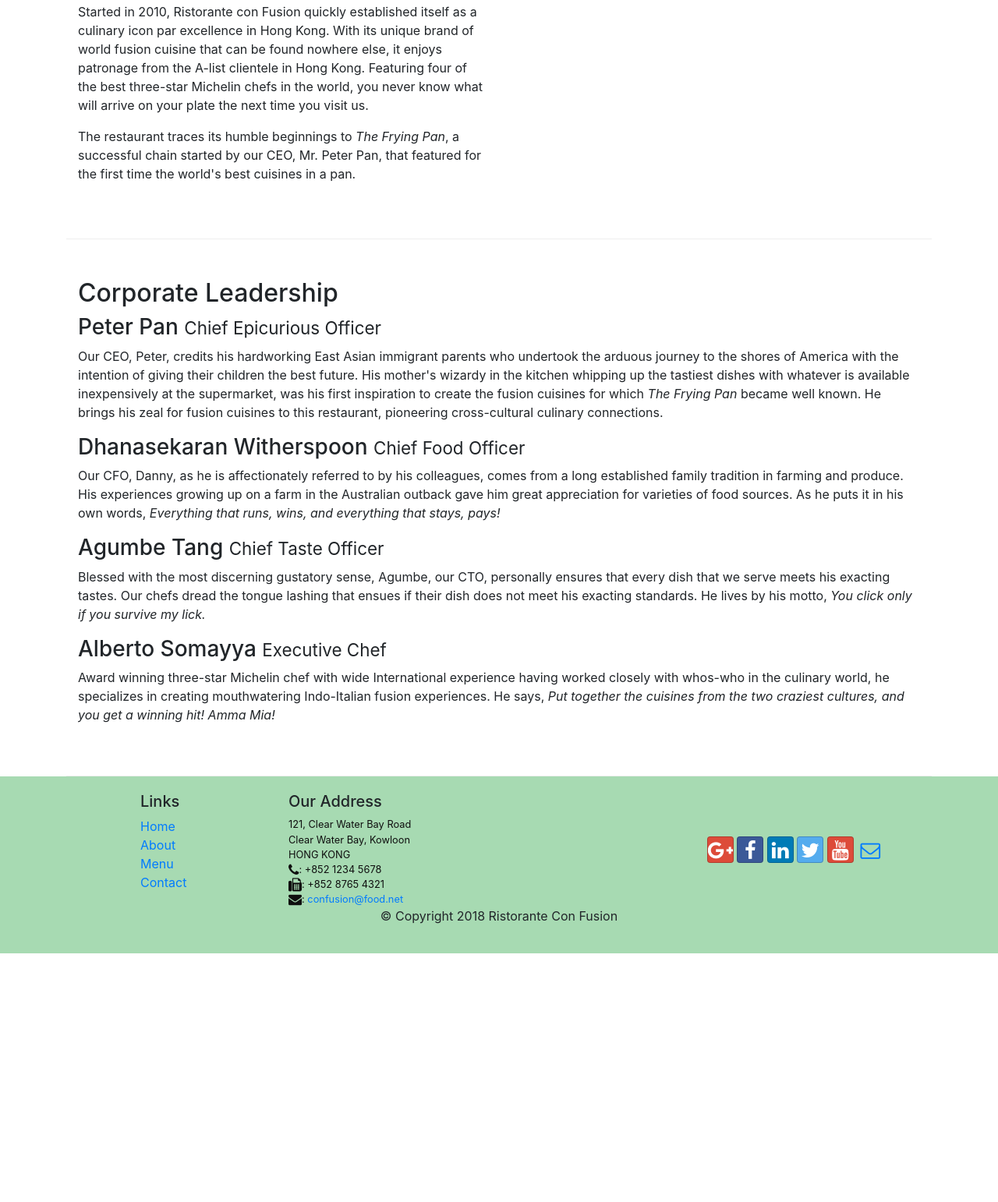
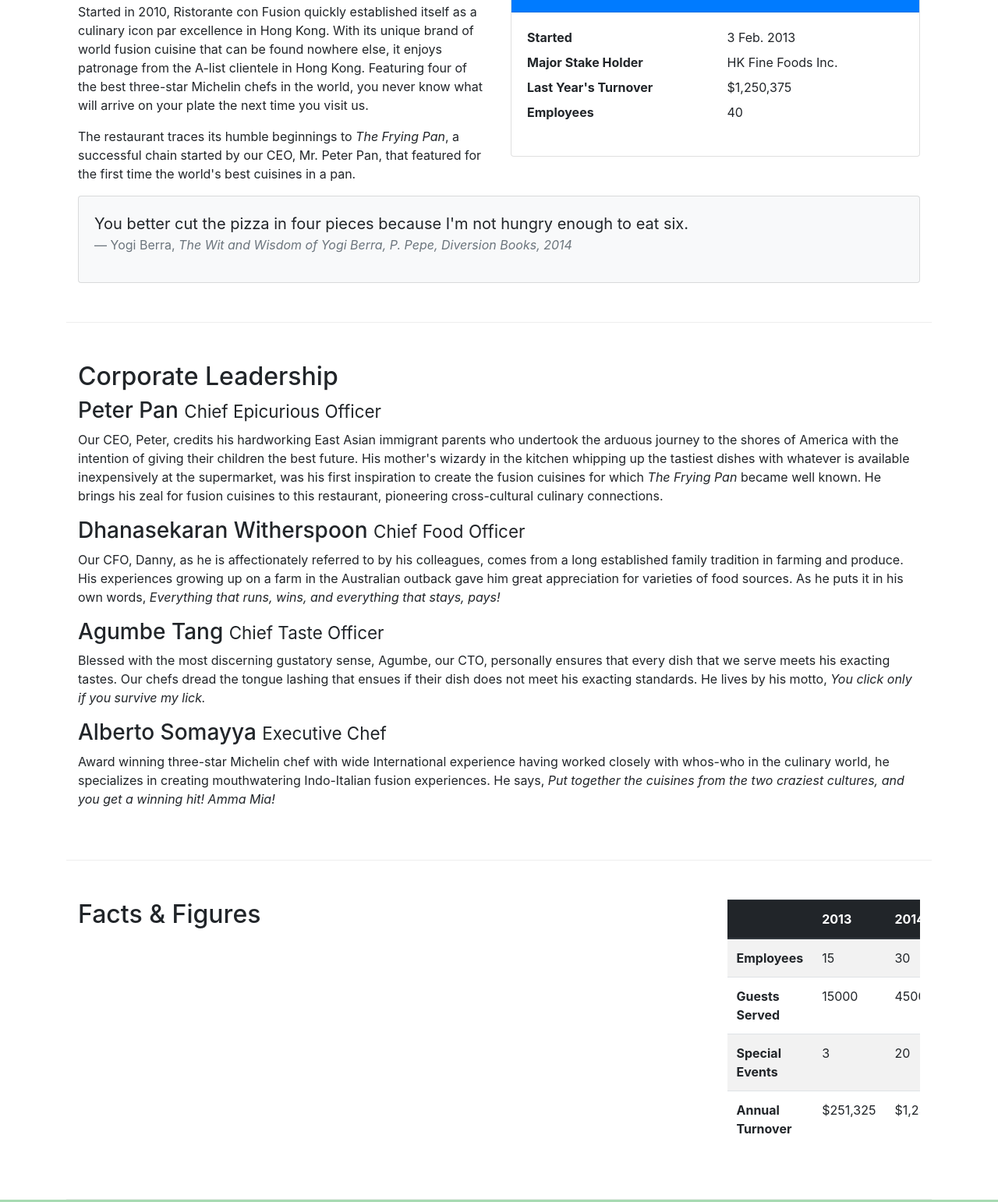
Before and after one commit to mkravil/test_bootstrap4, a website: page aboutus.html in a window 1280 px wide. Shown: the part 558-2100 px from the top of the page at 78% size. Before the commit the page ends 1781 px from the top, so only its background shows below. Drawn offline with nearby package versions, Linux system fonts and the light colour scheme.

Commit message:
Tables and cards
little fixes to nav-bar

```diff
--- a/aboutus.html
+++ b/aboutus.html
@@ -24,12 +24,14 @@
                 <span class="navbar-toggler-icon"></span>
             </button>
             <a class="navbar-brand" href="#">Ristorante Con Fusion</a>
+            <div class="collapse navbar-collapse" id="Navbar">
                 <ul class="navbar-nav mr-auto">
                     <li class="nav-item"><a class="nav-link" href="./index.html"><span class="fa fa-home fa-lg"></span> Home</a></li>
                     <li class="nav-item active"><a class="nav-link" href="#"><span class="fa fa-info fa-lg"></span> About</a></li>
                     <li class="nav-item"><a class="nav-link" href="./contactus.html"><span class="fa fa-list fa-lg"></span> Menu</a></li>
                     <li class="nav-item"><a class="nav-link" href="./contactus.html"><span class="fa fa-address-card fa-lg"></span> Contact</a></li>
                 </ul>
+            </div>
         </div>
     </nav>
     <header class="jumbotron">
@@ -63,7 +65,34 @@
                 <p>Started in 2010, Ristorante con Fusion quickly established itself as a culinary icon par excellence in Hong Kong. With its unique brand of world fusion cuisine that can be found nowhere else, it enjoys patronage from the A-list clientele in Hong Kong.  Featuring four of the best three-star Michelin chefs in the world, you never know what will arrive on your plate the next time you visit us.</p>
                 <p>The restaurant traces its humble beginnings to <em>The Frying Pan</em>, a successful chain started by our CEO, Mr. Peter Pan, that featured for the first time the world's best cuisines in a pan.</p>
             </div>
-            <div>
+            <div class="col-12 col-sm-6">
+                <div class="card">
+                    <h3 class="card-header bg-primary text-white">Facts At a Glance</h3>
+                    <div class="card-body">
+                        <dl class="row">
+                            <dt class="col-6">Started</dt>
+                            <dd class="col-6">3 Feb. 2013</dd>
+                            <dt class="col-6">Major Stake Holder</dt>
+                            <dd class="col-6">HK Fine Foods Inc.</dd>
+                            <dt class="col-6">Last Year's Turnover</dt>
+                            <dd class="col-6">$1,250,375</dd>
+                            <dt class="col-6">Employees</dt>
+                            <dd class="col-6">40</dd>
+                        </dl>
+                    </div>
+                </div>
+            </div>
+            <div class="col-12">
+                <div class="card card-body bg-light">
+                    <blockquote class="blockquote">
+                        <p class="mb-0">You better cut the pizza in four pieces because
+                            I'm not hungry enough to eat six.</p>
+                        <footer class="blockquote-footer">Yogi Berra,
+                            <cite title="Source Title">The Wit and Wisdom of Yogi Berra,
+                            P. Pepe, Diversion Books, 2014</cite>
+                        </footer>
+                    </blockquote>
+                </div>
             </div>
         </div>
 
@@ -81,6 +110,53 @@
                 <p class="d-none d-sm-block">Award winning three-star Michelin chef with wide International experience having worked closely with whos-who in the culinary world, he specializes in creating mouthwatering Indo-Italian fusion experiences. He says, <em>Put together the cuisines from the two craziest cultures, and you get a winning hit! Amma Mia!</em></p>
             </div>
        </div>
+
+       <div class="row row-content">
+            <div class="col-12 col-sm-9">
+                <h2>Facts &amp; Figures</h2>
+            </div>
+             <div class="col-12 col-sm-3">
+                <div class="table-responsive">
+                    <table class="table table-striped">
+                        <thead class="thead-dark">
+                            <tr>
+                                <th>&nbsp;</th>
+                                <th>2013</th>
+                                <th>2014</th>
+                                <th>2015</th>
+                            </tr>
+                        </thead>
+                        <tbody>
+                            <tr>
+                                <th>Employees</th>
+                                <td>15</td>
+                                <td>30</td>
+                                <td>40</td>
+                            </tr>
+                            <tr>
+                                <th>Guests Served</th>
+                                <td>15000</td>
+                                <td>45000</td>
+                                <td>100,000</td>
+                            </tr>
+                            <tr>
+                                <th>Special Events</th>
+                                <td>3</td>
+                                <td>20</td>
+                                <td>45</td>
+                            </tr>
+                            <tr>
+                                <th>Annual Turnover</th>
+                                <td>$251,325</td>
+                                <td>$1,250,375</td>
+                                <td>~$3,000,000</td>
+                            </tr>
+                        </tbody>
+                    </table>
+                </div>
+            </div>
+       </div>
+
 
     </div>
 
```
Also changed, not shown: contactus.html (+6 -6 lines), index.html (+2 -1 lines). Lines whose indentation alone changed are shown as unchanged.
